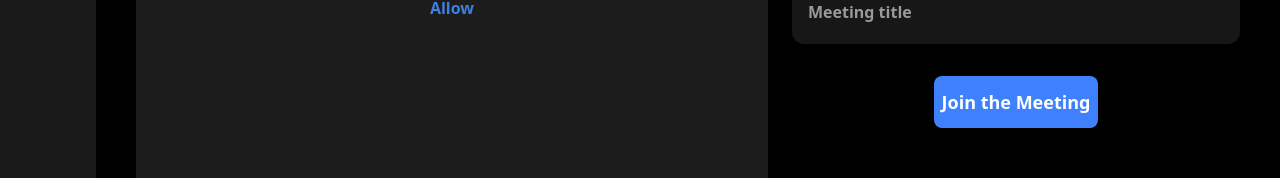
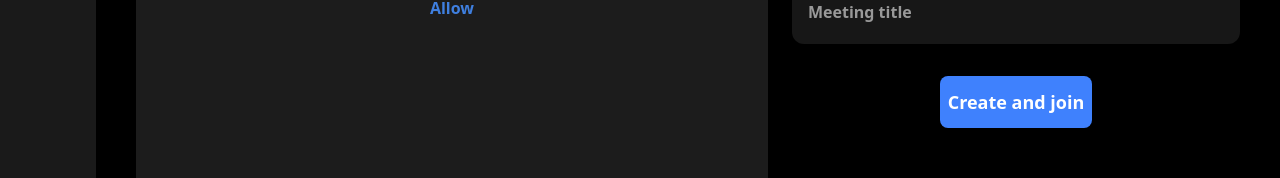
Before and after one commit to KusakinEgor/fastapi-blinko-meet, a React app in the folder frontend/: page / in a window 1280 px wide. Both pictures are taken after a click on the button "Meetings". Shown: the part 408-586 px from the top of the page. Built offline with nearby package versions, Linux system fonts and the light colour scheme; the HTML template or start-up script is replaced by a standard one.

Commit message:
change text in button

```diff
--- a/frontend/src/components/screens/CreateRoomScreen.jsx
+++ b/frontend/src/components/screens/CreateRoomScreen.jsx
@@ -88,7 +88,7 @@ export default function JoinScreen({ onBack, onJoin }) {
               onClick={() => onJoin({ name, meetingCode, meetingPassword })}
               className="bg-[#3f81fd] py-3 rounded-lg text-center text-lg font-semibold cursor-pointer mt-4 max-w-md mx-auto p-2"
             >
-              Join the Meeting
+              Create and join
             </div>
           </div>
         </div>
```
